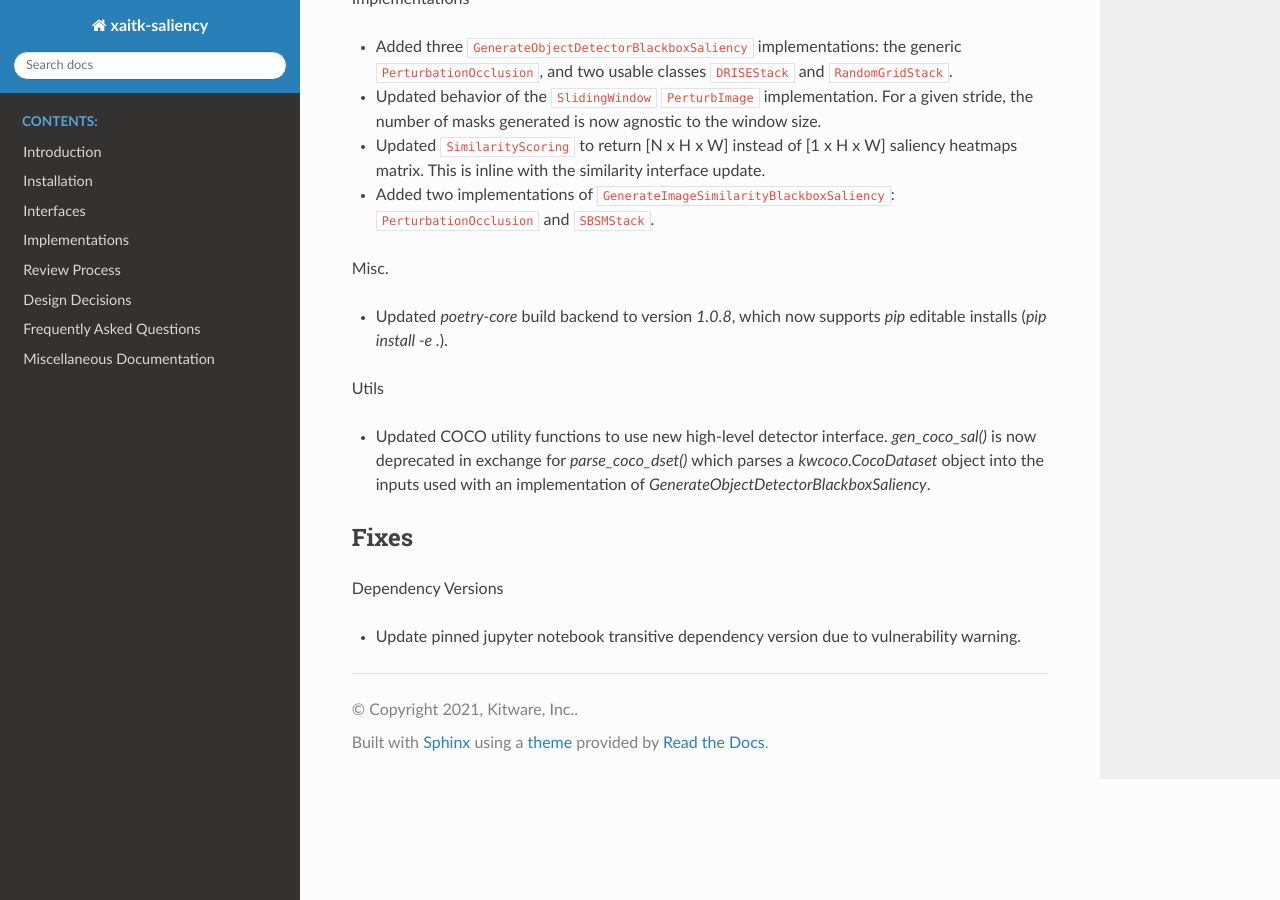
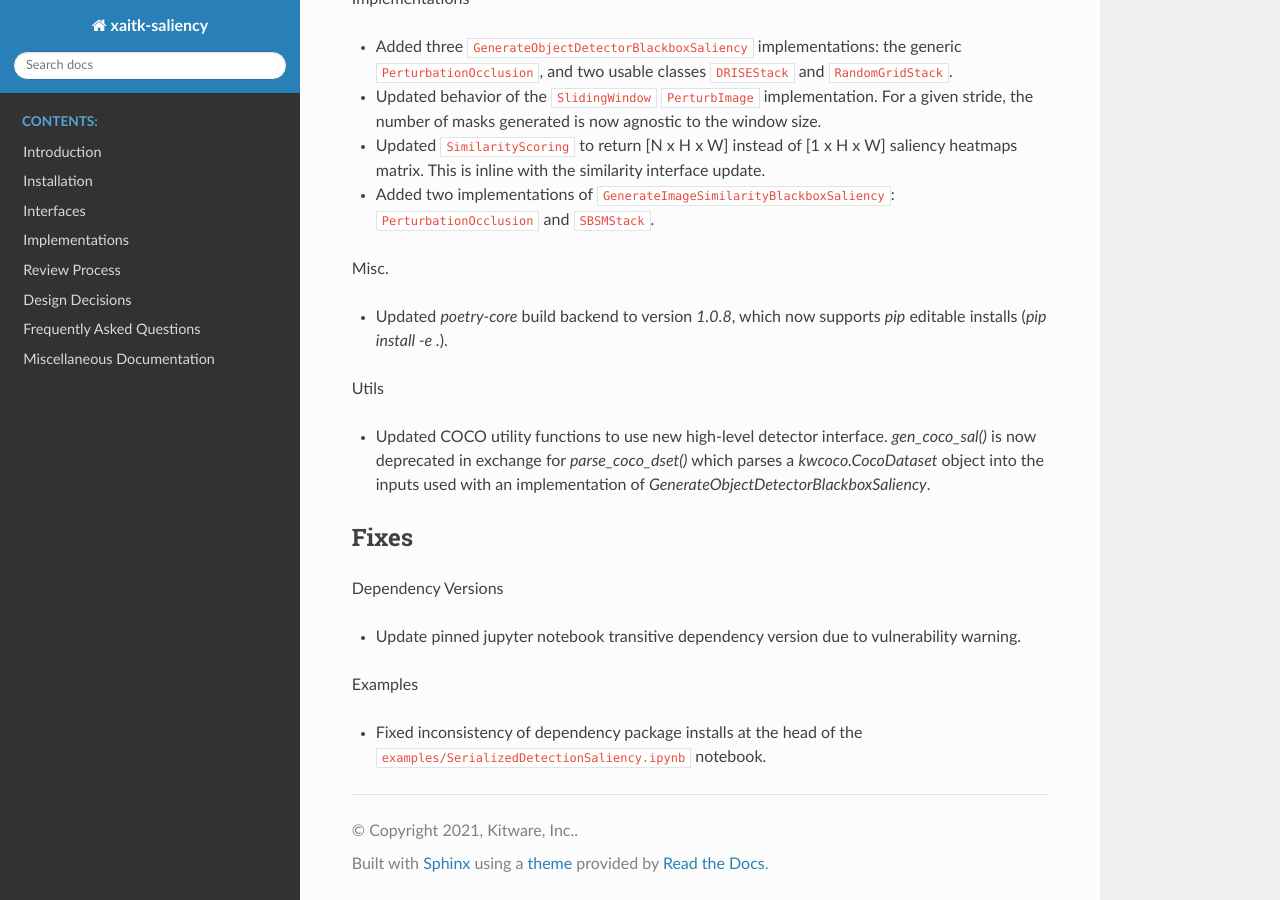
Before and after one commit to XAITK/xaitk-saliency, a Sphinx documentation site: the page built from docs/release_notes/pending_release.rst, in a window 1280 px wide and 900 px high, scrolled down 977 px. Built offline with Sphinx 7.4.7 and the Read the Docs theme 2.0.0, drawn with Linux system fonts in a browser that asks for light colours; pages that are not in the unit, such as notebooks, are missing from menus.

Commit message:
Add readme example tool link, fixup notebook dep installs

```diff
--- a/docs/release_notes/pending_release.rst
+++ b/docs/release_notes/pending_release.rst
@@ -81,3 +81,8 @@ Dependency Versions
 
 * Update pinned jupyter notebook transitive dependency version due to
   vulnerability warning.
+
+Examples
+
+* Fixed inconsistency of dependency package installs at the head of the
+  ``examples/SerializedDetectionSaliency.ipynb`` notebook.
```
Also changed, not shown: README.md (+17 -0 lines), 1 other file.
